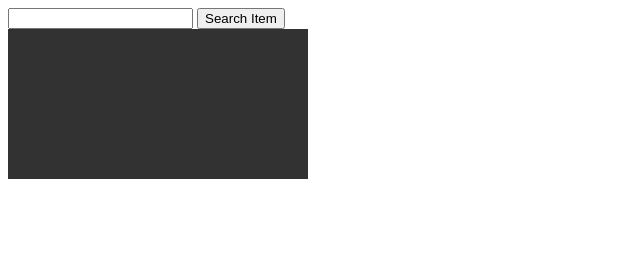
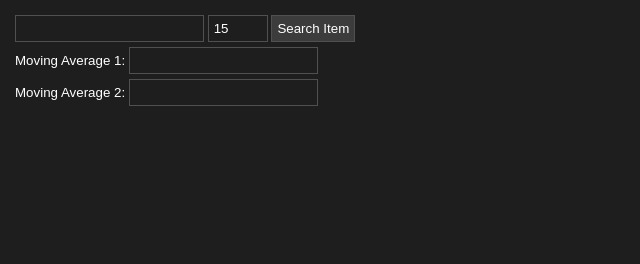
Before and after one commit to JDBar/Steam-Market-Mentor, an Electron app: page index.html in a window 1024 px wide. Shown: the whole page, without its empty margins (0-640 px from the left). Drawn offline with nearby package versions, Linux system fonts and the light colour scheme; no server answers.

Commit message:
added moving average options

```diff
--- a/index.css
+++ b/index.css
@@ -1,3 +1,53 @@
+* {
+  margin: 0;
+  padding: 0;
+  box-sizing: border-box;
+}
+
+html {
+  background-color: rgb(30, 30, 30)
+}
+
+body {
+  padding: 15px;
+  min-height: 1000px;
+  color: white;
+  font-family: Arial;
+  font-size: 10pt;
+}
+
+input {
+  background-color: rgb(30, 30, 30);
+  border: 1px solid rgb(80, 80, 80);
+  color: white;
+  padding: 5px;
+}
+
+button {
+  padding: 5px;
+  background-color: rgb(60, 60, 60);
+  border: 1px solid rgb(80, 80, 80);
+  color: white;
+}
+
 .pricing-history {
   white-space: pre;
 }
+
+.pricing-chart-container {
+  position: relative;
+  width: 100%;
+  overflow: hidden;
+}
+
+.pricing-chart {
+  background-color:rgba(50, 50, 50, 1);
+}
+
+.control {
+  margin: 5 0 5 0;
+}
+
+#item-days {
+  width: 60px;
+}
--- a/index.html
+++ b/index.html
@@ -7,14 +7,29 @@
   </head>
   <body>
     <div class="item-request">
-      <input type="text"></type>
+      <input type="text" id="item-url"></input>
+      <input type="number" id="item-days" value="15"></input>
       <button>Search Item</button>
+      <div class="controls">
+          <div class="control">
+            <label>Moving Average 1:</label>
+            <input type="number" id="moving-average-n"></input>
+          </div>
+          <div class="control">
+            <label>Moving Average 2:</label>
+            <input type="number" id="moving-average-m"></input>
+          </div>
+        </div>
     </div>
     <div class="item-data">
-      <div class="pricing-chart-container" style="position: relative; width: 100%;">
-        <canvas id="pricing-chart" style="background-color:rgba(50, 50, 50, 1);"></canvas>
+      <div class="pricing-chart-container">
+        <canvas id="pricing-chart"></canvas>
       </div>
-      <p class="pricing-history"></p>
+      <div class="pricing-chart-extras">
+        <div class="summary">
+          <p class="pricing-history"></p>
+        </div>
+      </div>
     </div>
   </body>
 </html>
--- a/index.js
+++ b/index.js
@@ -17,14 +17,15 @@ Chart.defaults.global.defaultFontColor = "#fff";
 $(document).ready(function () {
   // Search Item button click.
   $('.item-request button').click(function () {
-    var url = $('.item-request input').val();
+    var url = $('.item-request #item-url').val();
+    var days = $('.item-request #item-days').val();
     searchItem(url)
       .then(function (result) {
         Manager.pricingHistory = result.pricingHistory;
         if (Manager.chart) {
           Manager.chart.destroy();
         }
-        Manager.chart = updateChart(result.pricingHistory, 15);
+        Manager.chart = updateChart(result.pricingHistory, days);
       })
       .catch(function (error) {
         $(".pricing-history").text(error);
@@ -238,8 +239,8 @@ function updateChart (data, days=7) {
   var regressionAll = getLinearRegression(data, days);
   var regressionLow = getLinearRegression(dataLows, days);
   var regressionHigh = getLinearRegression(dataHighs, days);
-  var movingAverageN = Math.ceil(days / 2);
-  var movingAverageM = movingAverageN * 3;
+  var movingAverageN = $('#moving-average-n').val() || Math.min(Math.ceil(days / 2), 15);
+  var movingAverageM = $('#moving-average-m').val() || Math.min(Math.ceil(movingAverageN * 3.333), 50);
   var movingAverage = getMovingAverage(data, movingAverageN, days);
   var movingAverageLong = getMovingAverage(data, movingAverageM, days);
   var ctx = $("#pricing-chart");
```
